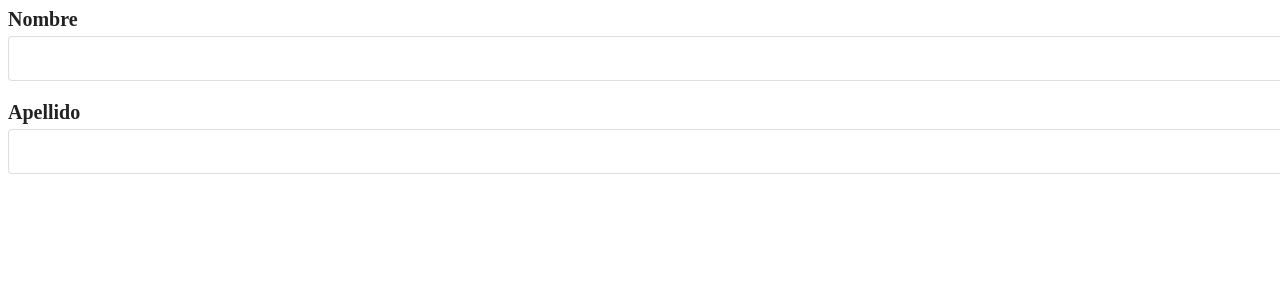
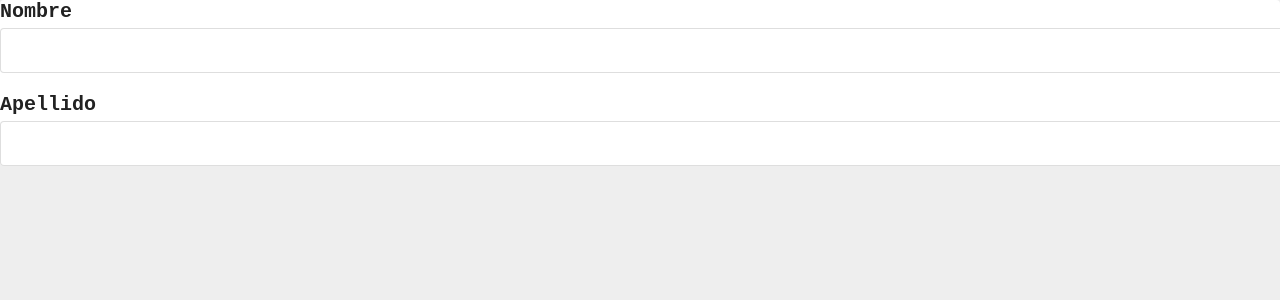
Before and after one commit to JuananA1000/GestorDeUsuarios, a React (Create React App) app: page / in a window 1280 px wide. Shown: the top 300 px of the page. Built offline with nearby package versions, Linux system fonts and the light colour scheme.

Commit message:
Componente Card

```diff
--- a/src/App.js
+++ b/src/App.js
@@ -1,31 +1,34 @@
-import Input from "./components/Input";
+import Input from './components/Input';
+import Card from './components/Card';
 
 // Custom HOOKS
-import useFormulario from "./hooks/useFormulario";
+import useFormulario from './hooks/useFormulario';
 
 function App() {
     const [formulario, handleChange] = useFormulario({
-        nombre: "",
-        apellido: "",
+        nombre: '',
+        apellido: '',
     });
     console.log(formulario);
 
     return (
+        <Card>
             <form>
                 <Input
-                label="Nombre"
-                name="nombre"
+                    label='Nombre'
+                    name='nombre'
                     value={formulario.nombre}
                     onChange={handleChange}
                 />
 
                 <Input
-                label="Apellido"
-                name="apellido"
+                    label='Apellido'
+                    name='apellido'
                     value={formulario.apellido}
                     onChange={handleChange}
                 />
             </form>
+        </Card>
     );
 }
 
--- /dev/null
+++ b/src/components/Card.css
@@ -0,0 +1,4 @@
+.card{
+    background-color: #fff;
+    border-radius: 4px;
+}
--- /dev/null
+++ b/src/components/Card.jsx
@@ -0,0 +1,7 @@
+import React from 'react';
+import './Card.css';
+function Card({children}) {
+    return (<div className='card'>{children}</div>);
+}
+
+export default Card;
--- /dev/null
+++ b/src/index.css
@@ -0,0 +1,7 @@
+body{
+    margin: 0;
+    font-family: 'Courier New', Courier, monospace;
+    -webkit-font-smoothing: antialiased;
+    -moz-osx-font-smoothing:grayscale ;
+    background-color: #eee;
+}
--- a/src/index.js
+++ b/src/index.js
@@ -1,6 +1,7 @@
 import React from 'react';
 import ReactDOM from 'react-dom';
 import App from './App';
+import './index.css';
 
 ReactDOM.render(
   <React.StrictMode>
```
Lines whose indentation alone changed are shown as unchanged.
